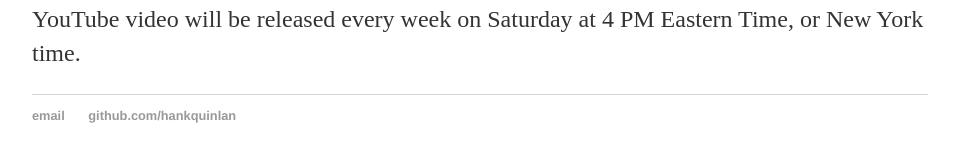
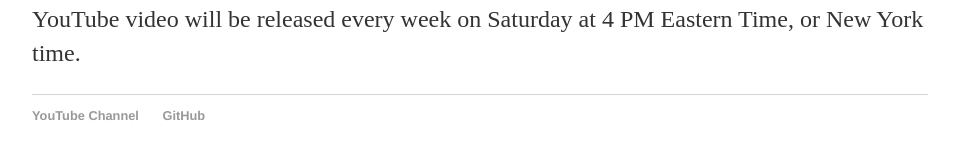
Before and after one commit to XtremeGming/XtremeGming.github.io, a Jekyll site: the page built from index.html, in a window 1280 px wide. Shown: the part 283-445 px from the top of the page, without its empty margins (160-1115 px from the left). Built offline with Jekyll 4.4.1, drawn with Linux system fonts in a browser that asks for light colours.

Commit message:
Update default.html

```diff
--- a/_layouts/default.html
+++ b/_layouts/default.html
@@ -18,9 +18,9 @@
 
 			</div><!-- /.container -->
 			<footer>
-	    		<ul>
-	        		<li><a href="mailto:hankquinlanhub@gmail.com">email</a></li>
-	        		<li><a href="https://github.com/hankquinlan">github.com/hankquinlan</a></li>
+	    			<ul>
+	        			<li><a href="https://www.youtube.com/channel/UClGNpGwcbexFSvSbZ7ivDeA">YouTube Channel</a></li>
+	        			<li><a href="https://github.com/xtremegming">GitHub</a></li>
 				</ul>
 			</footer>
 		</body>
```
